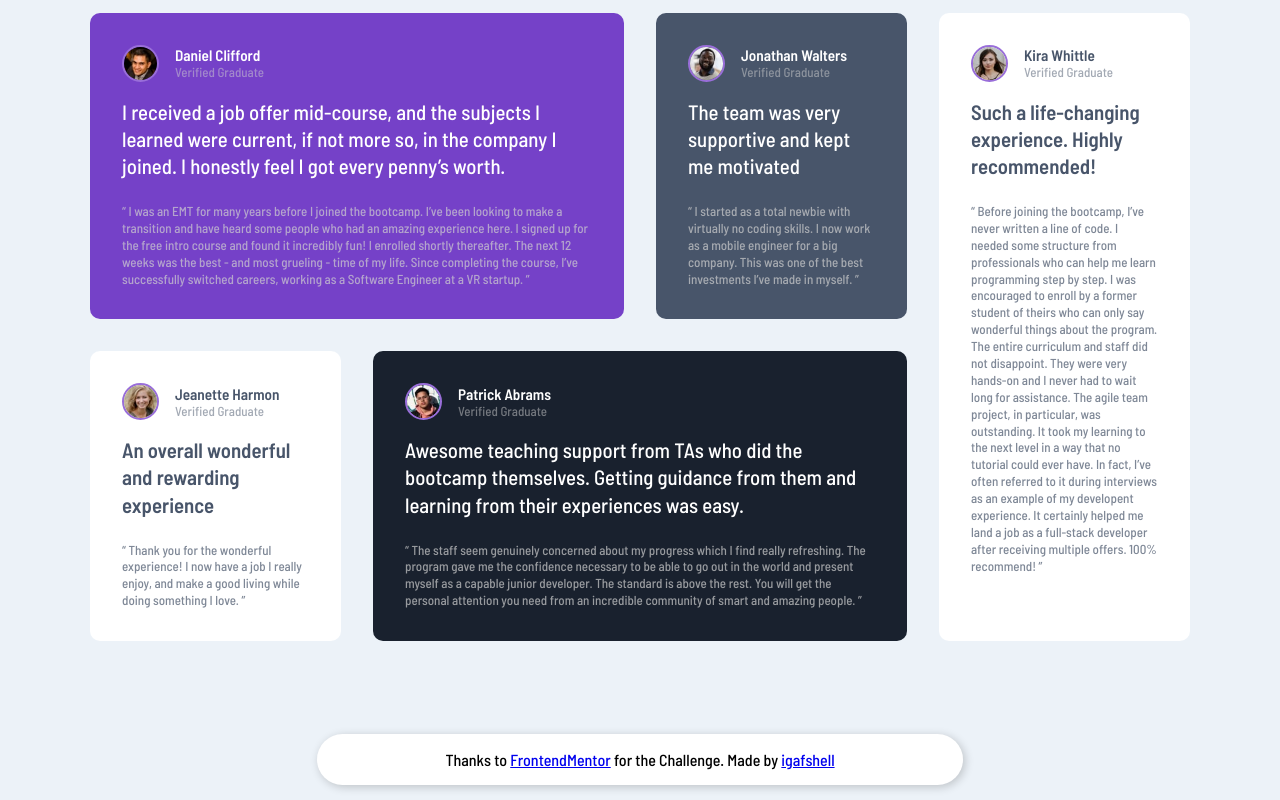
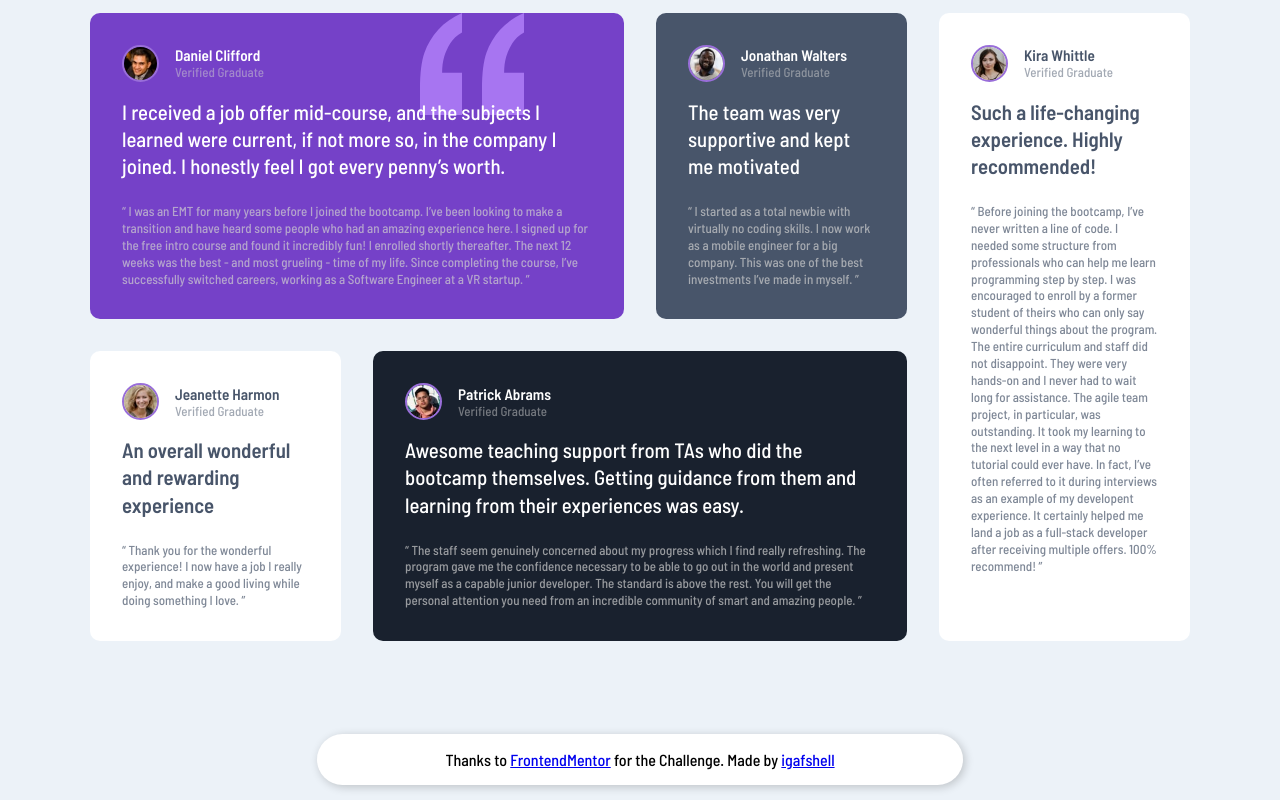
Before and after one commit to igafshell/testimonials-grid-section, a plain HTML site: page index.html in a window 1280 px wide. Drawn offline with Linux system fonts and the light colour scheme.

Commit message:
Added screenshot and background image

```diff
--- a/style.css
+++ b/style.css
@@ -139,8 +139,12 @@ footer {
 
 /* Styling for specific cards */
 .card-purple {
-	background: hsl(263, 55%, 52%);
+	background-color: hsl(263, 55%, 52%);
 	grid-area: purple;
+	background-image: url("./images/bg-pattern-quotation.svg");
+	/* background-size: 110px; */
+	background-repeat: no-repeat;
+	background-position: right 100px top 0px;
 }
 
 .card-gray-blue {
```
Also changed, not shown: images/testimonials-screenshot.png (added).
